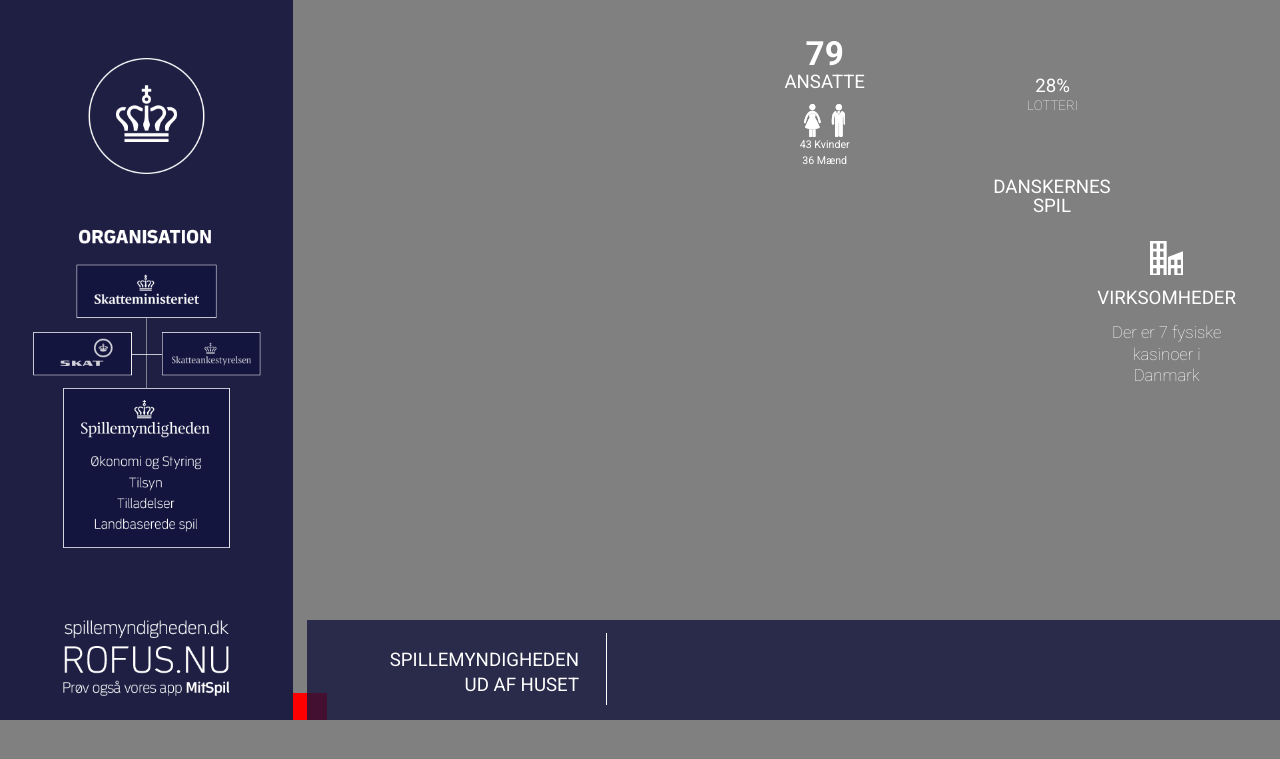
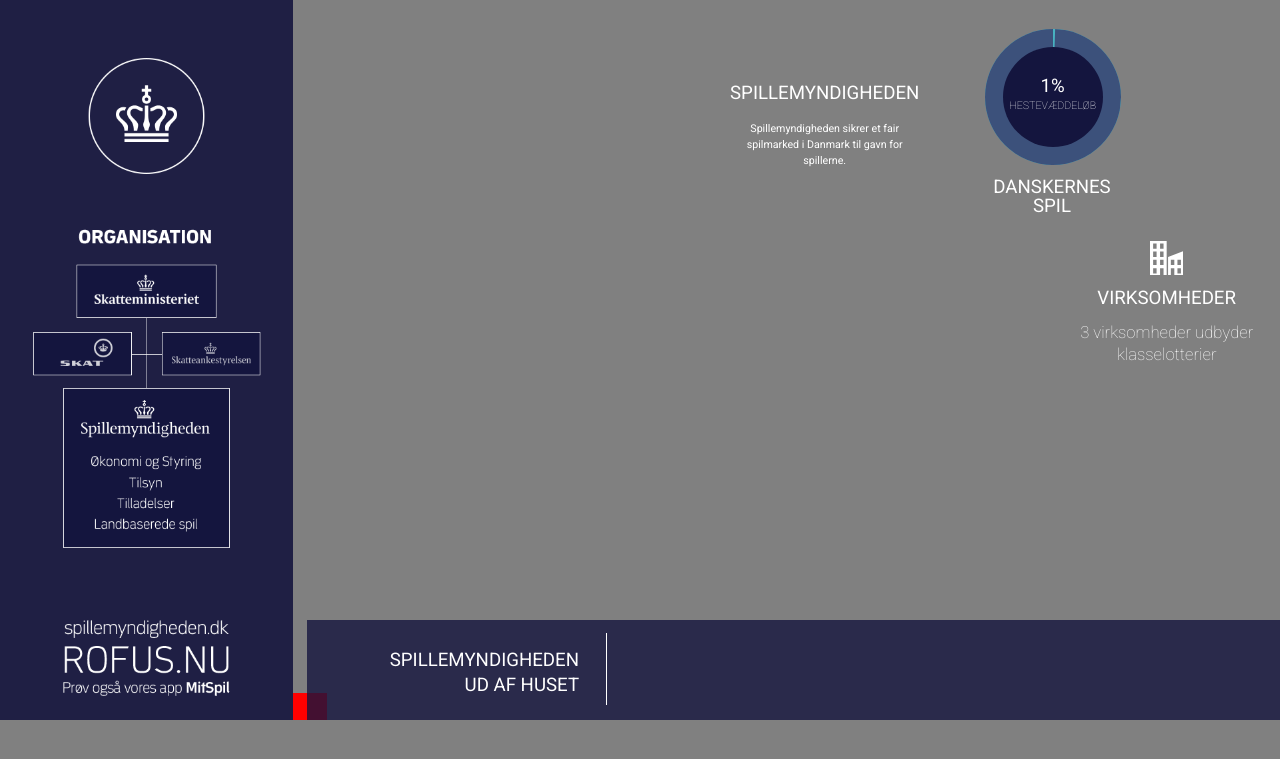
Before and after one commit to re-cph/spm-storskaerm, a Jekyll site: the page built from index.md, in a window 1280 px wide. Shown: the top 759 px of the page. Built offline with Jekyll 4.4.1, drawn with Linux system fonts in a browser that asks for light colours; nearby versions of some CDN libraries.

Commit message:
Styr på hexagonerne

```diff
--- a/_data/hexagon2.yml
+++ b/_data/hexagon2.yml
@@ -15,10 +15,10 @@
   text: klasselotteri
 - hexa2:
   percent: 4
-  text: landbaseret kasino
+  text: landbaseret<br />kasino
 - hexa2:
   percent: 3
-  text: almennyttige lotteri
+  text: almennyttige<br />lotteri
 - hexa2:
   percent: 1
   text: hestevæddeløb
--- a/_includes/head.html
+++ b/_includes/head.html
@@ -146,13 +146,34 @@
         $('.hexagon.active').addClass('rotate');
 
         setTimeout(function() {
-          $('.hexagon.active .card.active')
+          var hexagonActive = $('.hexagon.active')
+          hexagonActive.find('.card.active')
             .removeClass('active')
             .next()
               .addClass('active');
 
-            if (!$('.hexagon.active .card.active').length > 0) {
-              $('.hexagon.active .card:first-of-type').addClass('active');
+            // Set first card active if no active cards left
+            if (!hexagonActive.find('.card.active').length > 0) {
+              hexagonActive.find('.card:first-of-type').addClass('active');
+            }
+
+            // Set percentage if games card is active
+            if (hexagonActive.hasClass('dk-games')) {
+              var card = hexagonActive.find('.card.active');
+              var percentage = parseInt(card.attr('data-percent'));
+              var degree = 'rotate(' + ((percentage * 3.6) + 90) + 'deg)';
+              card.find('.slice.one')
+                .css({
+                  'transform': 'rotate(90)',
+                  'transition': 'none',
+                });
+              setTimeout(function() {
+                card.find('.slice.one')
+                  .css({
+                    'transform': degree,
+                    'transition': 'transform .5s ease-in',
+                  });
+              },10);
             }
 
           $('.hexagon.rotate').removeClass('rotate');
--- a/_includes/inner-screen.html
+++ b/_includes/inner-screen.html
@@ -4,10 +4,16 @@
       <div class="number">79</div>
       <h2>Ansatte</h2>
       <div class="man-woman"></div>
-      <div class="woman">43 Kvinder</div>
-      <div class="man">36 Mænd</div>
+      <div class="woman">
+        <div class="number">43</div>
+        Kvinder
+      </div>
+      <div class="man">
+        <div class="number">36</div>
+        Mænd
+      </div>
     </div>
-    <div class="card">
+    <div class="card second">
       <h2>Spillemyndigheden</h2>
       <div class="text">Spillemyndigheden sikrer et fair spilmarked i Danmark til gavn for spillerne.</div>
     </div>
@@ -16,6 +22,13 @@
   <div class="hexagon dk-games">
     {% for hexa2 in site.data.hexagon2 %}
     <div class="card" data-percent="{{ hexa2.percent}}">
+      <div class="donut-chart chart1">
+        <div class="slice one"></div>
+        <div class="slice two"></div>
+        <div class="chart-center">
+          <span></span>
+        </div>
+      </div>
       <div class="percent">{{ hexa2.percent}}%</div>
       <div class="text">{{ hexa2.text }}</div>
       <h2>Danskernes spil</h2>
--- a/_layouts/default.html
+++ b/_layouts/default.html
@@ -12,7 +12,7 @@
 <html lang="{{ page.lang | default: site.lang | default: 'da' }}">
 
   {% include head.html %}
-  <body class="mockup">
+  <body class="mockupx">
     <div class="sizer"></div>
     {% include left-column.html %}
     {% include bottom-row.html %}
--- a/_sass/styles.scss
+++ b/_sass/styles.scss
@@ -5,7 +5,7 @@
   width: 1920px;
   height: 1080px;
 }
-.mockupx {
+.mockup {
   background: url('images/mockup.png');
   background-size: contain;
   background-repeat: no-repeat;
@@ -69,6 +69,13 @@
     .card {
       margin-top: -13px;
     }
+    .card.second {
+      margin-top: 44px;
+      .text {
+        padding: 20px 30px 0;
+        margin: 0 auto;
+      }
+    }
   }
   &.dk-games {
     .card {
@@ -80,10 +87,22 @@
         top: 123px;
       }
       .text {
+        position: absolute;
         text-transform: uppercase;
-        font-size: 20px;
+        font-size: 16px;
         font-weight: 100;
         margin-top: 69px;
+        margin: 0 auto;
+        width: 100%;
+        top: 162px;
+        &.medium {
+          font-size: 14px;
+          top: 161px;
+        }
+        &.small {
+          font-size: 12px;
+          top: 164px;
+        }
       }
       h2 {
         position: absolute;
@@ -100,7 +119,7 @@
       .text {
         font-size: 25px;
         font-weight: 100;
-        padding: 0 70px;
+        padding: 0 30px;
         line-height: 1.3em;
         margin-top: 15px;
       }
@@ -125,6 +144,27 @@
       height: 49px;
       background-image: url('images/man-woman.svg');
       background-size: cover;
+    }
+    .woman {
+      width: 45%;
+      padding-right: 5%;
+      float: left;
+      text-align: right;
+      .number {
+        padding-right: 4px;
+      }
+    }
+    .man {
+      width: 45%;
+      padding-left: 5%;
+      float: left;
+      text-align: left;
+    }
+    .woman, .man {
+      margin-top: 20px;
+      .number {
+        font-size: 40px;
+      }
     }
     .building {
       margin: -9px auto 14px;
@@ -193,3 +233,112 @@
   height: 40px;
   background: red;
 }
+
+
+// DONUT PIE CHART
+// * {
+//   -webkit-box-sizing: border-box;
+//   box-sizing: border-box;
+// }
+
+// body {
+//   font-family: sans-serif;
+//   background: #e1e1e1;
+// }
+
+// .card {
+//   float: left;
+//   background: transparent;
+//   padding: 20px;
+//   margin: 0 20px 0 0;
+// }
+
+
+// Donut Chart Mixin
+.donut-chart {
+  position: relative;
+  border-radius: 50%;
+  overflow: hidden;
+
+  .slice {
+    position: absolute;
+    top: 0;
+    left: 0;
+    width: 100%;
+    height: 100%;
+  }
+
+  .chart-center {
+    position: absolute;
+    border-radius: 50%;
+
+    span {
+      display: block;
+      text-align: center;
+    }
+  }
+}
+
+@mixin donut-chart($name, $perc, $size, $width, $base, $center, $color, $textColor: $color, $textSize: 40px) {
+
+  $color2: $color;
+  $base2: $base;
+  $deg: ($perc/100*360)+deg;
+  $deg1: 90deg;
+  $deg2: $deg;
+
+  // If percentage is less than 50%
+  @if $perc < 50 {
+    $base: $color;
+    $color: $base2;
+    $color2: $base2;
+    $deg1: ($perc/100*360+90)+deg;
+    $deg2: 0deg;
+  }
+
+  .donut-chart {
+    margin: -32px auto 0;
+    &#{$name} {
+      width: $size;
+      height: $size;
+      background: $base;
+
+      .slice {
+        &.one {
+          clip: rect(0 $size $size/2 0);
+          -webkit-transform: rotate($deg1);
+          transform: rotate($deg1);
+          background: $color;
+        }
+
+        &.two {
+          transition: transform 1s ease-out;
+          clip: rect(0 $size/2 $size 0);
+          -webkit-transform: rotate($deg2);
+          transform: rotate($deg2);
+          background: $color2;
+        }
+      }
+
+      .chart-center {
+        top: $width;
+        left: $width;
+        width: $size - ($width * 2);
+        height: $size - ($width * 2);
+        background: $center;
+
+        span {
+          font-size: $textSize;
+          line-height: $size - ($width * 2);
+          color: $textColor;
+
+          &:after {
+          // content: '#{$perc}%';
+          }
+        }
+      }
+    }
+  }
+} // mixin
+
+@include donut-chart('.chart1', .5, 204px, 27px, #3c517b, #14153e, #48b2c1);
```
Also changed, not shown: other parts of _includes/inner-screen.html (+1 -1 lines).
